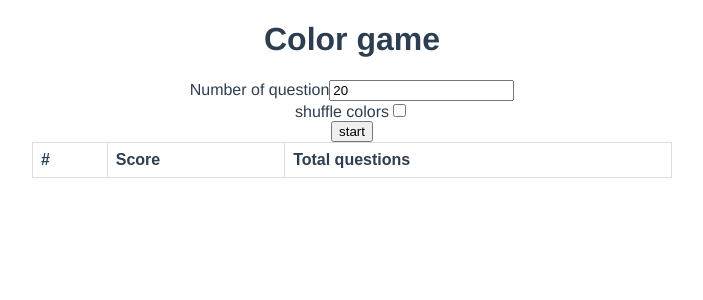
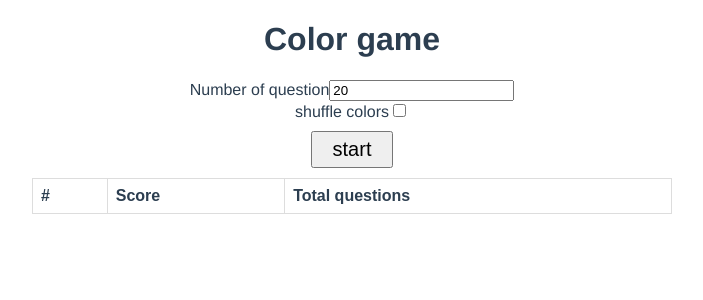
Before and after one commit to yousef-aldawoud/color-game, a Vue app: page / in a window 1280 px wide. Shown: the top 300 px of the page, without its empty margins (288-991 px from the left). Built offline with nearby package versions, Linux system fonts and the light colour scheme.

Commit message:
Changed the number of seconds

```diff
--- a/src/App.vue
+++ b/src/App.vue
@@ -10,7 +10,7 @@
 
       <label for="shuffle">shuffle colors</label>
       <input type="checkbox" name="shuffle" v-model="withShuffle"><br>
-      <button @click="startGame">start</button>
+      <button @click="startGame" class="btn">start</button>
       <div class="table-container">
         <table class="table">
           <tr>
@@ -58,6 +58,14 @@ export default {
 }
 </script>
 <style>
+.btn{
+  cursor: pointer;
+  margin: 10px;
+  padding: 5px;
+  padding-left: 20px;
+  padding-right: 20px;
+  font-size: 15pt;
+}
 .table-container{
   display: flex;
   align-items: center;
--- a/src/components/Game.vue
+++ b/src/components/Game.vue
@@ -36,6 +36,7 @@ export default {
   components: {
   },data(){
     return{
+      QUESTION_TIME:3,
       shuffleColors:true,
       result:"",
       totalNumberOfQuestions:20,
@@ -99,7 +100,7 @@ export default {
         this.score++;
       }
       this.getQuestion();
-      this.time = 5;
+      this.time = this.QUESTION_TIME;
     },
     getDarKClass(color){
       if(this.darkColors.indexOf(color) ==-1){
@@ -116,7 +117,7 @@ export default {
         return;
       }
       if(this.time<=0){
-        this.time = 5;
+        this.time = this.QUESTION_TIME;
         this.getQuestion();
         return;
       }
```
Also changed, not shown: 6 other files (tests, documents, lock files or other folders).
